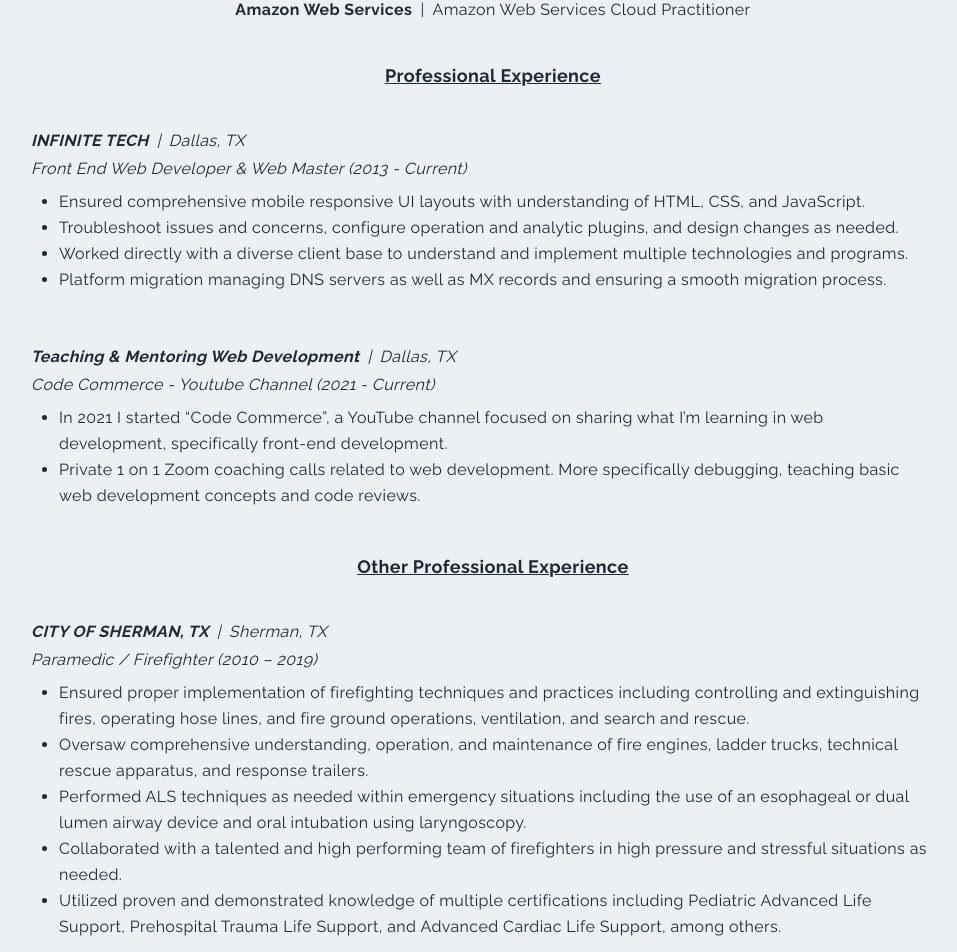
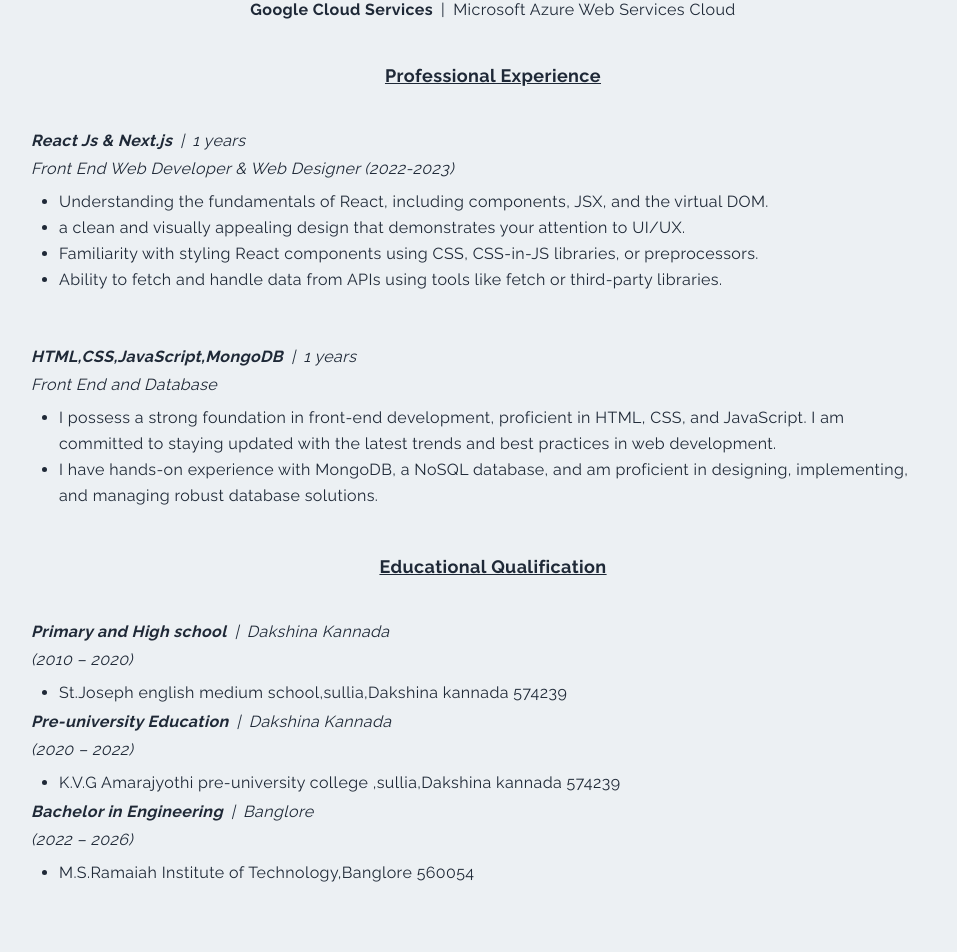
Before and after one commit to JnaneshaPS/Portfolio-mun-s, a Next.js app: page /resume in a window 1280 px wide. Shown: the part 577-1529 px from the top of the page, without its empty margins (147-1104 px from the left). After the commit the page ends 1499 px from the top, so only its background shows below. Built offline with nearby package versions, Linux system fonts and the light colour scheme.

Commit message:
third commit

```diff
--- a/components/About.jsx
+++ b/components/About.jsx
@@ -13,22 +13,29 @@ const About = () => {
           </p>
           <h2 className='py-4'>Who I Am</h2>
           <p className='py-2 text-gray-600'>
-            I specialize in building mobile responsive front-end UI applications
-            that connect with API’s and other backend technologies. I’m
-            passionate about learning new technologies and understand there is
-            more than one way to accomplish a task. Though I am most proficient
-            in building front-end applications using HTML, CSS, Javascript, and
-            React, I am a quick learner and can pick up new tech stacks as
-            needed. I believe that being a great developer is not using one
-            specific language, but choosing the best tool for the job.
+           I am highly skilled professional in the field of full-stack development,
+          showcasing a remarkable proficiency in both front-end and back-end technologies.
+          With a name that suggests a deep connection to knowledge,
+           I have proven to be a valuable asset in the ever-evolving world of web development.
+           Beginning the journey in the tech industry with a passion for creating seamless and
+           efficient digital experiences, Jnanesha has accumulated
+           a wealth of expertise in various programming languages,
+           frameworks, and tools essential for full-stack development
           </p>
           <p className='py-2 text-gray-600'>
-            I started web developement in 2013 managing multiple e-commerce
-            websites on CMS platforms such as WordPress, BigCommerce, and
-            Shopify. I have experience working directly with clients and taking
-            mock wireframes all the way to deployed applications. In my spare
-            time I run Code Commerce, a Youtube channel where I teach web
-            developement and various front-end technologies.
+
+     In 2022, I embarked on a journey into the realm of full-stack development, and since then,
+     I have honed my skills in key technologies that form the backbone of modern web applications.
+      Proficient in React.js, I have mastered the art of building dynamic and interactive user interfaces.
+     My expertise extends to Next.js, a framework that enhances React
+    development by incorporating features like server-side rendering and
+     efficient routing. In the realm of backend development, I am well-versed in MongoDB,
+     utilizing its NoSQL capabilities for flexible and scalable data storage. Complementing
+     these frontend and backend skills are my foundational knowledge in HTML and CSS,
+     enabling me to create visually appealing and well-structured web applications.
+     As I continue to evolve in the full-stack landscape, I am keen on expanding my
+     proficiency in technologies such as Node.js and Express.js to unify my development stack and exploring
+     advanced concepts like state management and testing for building robust and scalable applications..
           </p>
           <Link href='/#projects'>
             <p className='py-2 text-gray-600 underline cursor-pointer'>
--- a/components/Contact.jsx
+++ b/components/Contact.jsx
@@ -27,8 +27,8 @@ const Contact = () => {
                 />
               </div>
               <div>
-                <h2 className='py-2'>Clint Briley</h2>
-                <p>Front-End Developer</p>
+                <h2 className='py-2'>Jnanesha P S</h2>
+                <p>Full-stack Developer</p>
                 <p className='py-4'>
                   I am available for freelance or full-time positions. Contact
                   me and let&apos;s talk.
@@ -38,7 +38,7 @@ const Contact = () => {
                 <p className='uppercase pt-8'>Connect With Me</p>
                 <div className='flex items-center justify-between py-4'>
                   <a
-                    href='https://www.linkedin.com/in/clint-briley-50056920a/'
+                    href='https://www.linkedin.com/in/jnanesha-p-s-291067289/'
                     target='_blank'
                     rel='noreferrer'
                   >
@@ -47,7 +47,7 @@ const Contact = () => {
                     </div>
                   </a>
                   <a
-                    href='https://github.com/fireclint'
+                    href='https://github.com/JnaneshaPS'
                     target='_blank'
                     rel='noreferrer'
                   >
@@ -55,10 +55,15 @@ const Contact = () => {
                       <FaGithub />
                     </div>
                   </a>
-
+                  <a
+                  href='mailto:jnaneshps5@gmail.com'
+                  target='_blank'
+                  rel='noreferrer'
+                >
                   <div className='rounded-full shadow-lg shadow-gray-400 p-6 cursor-pointer hover:scale-110 ease-in duration-300'>
                     <AiOutlineMail />
                   </div>
+                  </a>
                   <Link legacyBehavior href='/resume'>
                     <a>
                       <div className='rounded-full shadow-lg shadow-gray-400 p-6 cursor-pointer hover:scale-110 ease-in duration-300'>
--- a/components/Main.jsx
+++ b/components/Main.jsx
@@ -13,16 +13,16 @@ const Main = () => {
             LET&#39;S BUILD SOMETHING TOGETHER
           </p>
           <h1 className='py-4 text-gray-700'>
-            Hi, I&#39;m <span className='text-[#5651e5]'> Clint</span>
+            Hi, I&#39;m <span className='text-[#5651e5]'>Jnanesh</span>
           </h1>
-          <h1 className='py-2 text-gray-700'>A Front-End Web Developer</h1>
+          <h1 className='py-2 text-gray-700'>A Full-stack Web Developer</h1>
           <p className='py-4 text-gray-600 sm:max-w-[70%] m-auto'>
-            I’m focused on building responsive front-end web applications
+            I’m focused on building responsive front-end web applications with
             integrating back-end technologies.
           </p>
           <div className='flex items-center justify-between max-w-[330px] m-auto py-4'>
             <a
-              href='https://www.linkedin.com/in/clint-briley-50056920a/'
+              href='https://www.linkedin.com/in/jnanesha-p-s-291067289/'
               target='_blank'
               rel='noreferrer'
             >
@@ -31,7 +31,7 @@ const Main = () => {
               </div>
             </a>
             <a
-              href='https://github.com/fireclint'
+              href='https://github.com/JnaneshaPS'
               target='_blank'
               rel='noreferrer'
             >
@@ -39,11 +39,15 @@ const Main = () => {
                 <FaGithub />
               </div>
             </a>
-            <Link href='/#contact'>
+            <a
+              href='mailto:jnaneshps5@gmail.com'
+              target='_blank'
+              rel='noreferrer'
+            >
               <div className='rounded-full shadow-lg shadow-gray-400 p-6 cursor-pointer hover:scale-110 ease-in duration-300'>
                 <AiOutlineMail />
               </div>
-            </Link>
+            </a>
             <Link href='/resume'>
               <div className='rounded-full shadow-lg shadow-gray-400 p-6 cursor-pointer hover:scale-110 ease-in duration-300'>
                 <BsFillPersonLinesFill />
--- a/pages/resume.jsx
+++ b/pages/resume.jsx
@@ -6,7 +6,7 @@ const resume = () => {
   return (
     <>
       <Head>
-        <title>Clint | Resume</title>
+        <title>Jnanesha P S | Resume</title>
         <meta
           name='description'
           content='I’m a front-end web developer specializing in building (and occasionally designing) exceptional digital experiences.'
@@ -17,17 +17,17 @@ const resume = () => {
       <div className='max-w-[940px] mx-auto p-2 pt-[120px]'>
         <h2 className='text-center'>Resume</h2>
         <div className='bg-[#d0d4d6] my-4 p-4 w-full flex justify-between items-center'>
-          <h2 className='text-center'>Clint Briley</h2>
+          <h2 className='text-center'>Jnanesha P S</h2>
           <div className='flex'>
             <a
-              href='https://www.linkedin.com/in/clint-briley-50056920a/'
+              href='https://www.linkedin.com/in/jnanesha-p-s-291067289/'
               target='_blank'
               rel='noreferrer'
             >
               <FaLinkedinIn size={20} style={{ marginRight: '1rem' }} />
             </a>
             <a
-              href='https://github.com/fireclint'
+              href='https://github.com/JnaneshaPS'
               target='_blank'
               rel='noreferrer'
             >
@@ -65,23 +65,20 @@ const resume = () => {
           <h5 className='text-center underline text-[18px] py-2'>Skills</h5>
           <p className='py-2'>
             <span className='font-bold'>Technical Skills</span>
-            <span className='px-2'>|</span>Front-End Web Developer
+            <span className='px-2'>|</span>Full-stack Web Developer
             <span className='px-2'>|</span> HTML
             <span className='px-2'>|</span>CSS
             <span className='px-2'>|</span>Javascript
             <span className='px-2'>|</span>React
             <span className='px-2'>|</span>Next JS
-            <span className='px-2'>|</span>SQL
             <span className='px-2'>|</span>NoSQL
             <span className='px-2'>|</span>Redux
             <span className='px-2'>|</span>Tailwind
-            <span className='px-2'>|</span> Firebase
             <span className='px-2'>|</span> RESTAPI
           </p>
           <p className='py-2'>
-            <span className='font-bold'>Amazon Web Services</span>
-            <span className='px-2'>|</span>Amazon Web Services Cloud
-            Practitioner
+            <span className='font-bold'>Google Cloud Services</span>
+            <span className='px-2'>|</span>Microsoft Azure Web Services Cloud
           </p>
         </div>
 
@@ -92,27 +89,23 @@ const resume = () => {
         <div className='py-6'>
           <p className='italic'>
             <span className='font-bold italic'>
-            INFINITE TECH
+            React Js & Next.js
             </span>
-            <span className='px-2'>|</span>Dallas, TX
+            <span className='px-2'>|</span>1 years
           </p>
-          <p className='py-1 italic'>Front End Web Developer & Web Master (2013 - Current)</p>
+          <p className='py-1 italic'>Front End Web Developer & Web Designer (2022-2023)</p>
           <ul className='list-disc list-outside px-7 py-1 leading-relaxed'>
             <li>
-              Ensured comprehensive mobile responsive UI layouts with
-              understanding of HTML, CSS, and JavaScript.
+            Understanding the fundamentals of React, including components, JSX, and the virtual DOM.
             </li>
             <li>
-              Troubleshoot issues and concerns, configure operation and analytic
-              plugins, and design changes as needed.
+             a clean and visually appealing design that demonstrates your attention to UI/UX.
             </li>
             <li>
-              Worked directly with a diverse client base to understand and
-              implement multiple technologies and programs.
+            Familiarity with styling React components using CSS, CSS-in-JS libraries, or preprocessors.
             </li>
             <li>
-              Platform migration managing DNS servers as well as MX records and
-              ensuring a smooth migration process.
+            Ability to fetch and handle data from APIs using tools like fetch or third-party libraries.
             </li>
           </ul>
         </div>
@@ -122,63 +115,58 @@ const resume = () => {
         <div className='py-6'>
           <p className='italic'>
             <span className='font-bold italic'>
-              Teaching & Mentoring Web Development
+              HTML,CSS,JavaScript,MongoDB
             </span>
-            <span className='px-2'>|</span>Dallas, TX
+            <span className='px-2'>|</span>1 years
           </p>
-          <p className='py-1 italic'>Code Commerce - Youtube Channel (2021 - Current)</p>
+          <p className='py-1 italic'>Front End  and Database</p>
           <ul className='list-disc list-outside px-7 py-1 leading-relaxed'>
             <li>
-              In 2021 I started “Code Commerce”, a YouTube channel focused on
-              sharing what I’m learning in web development, specifically
-              front-end development.
+            I possess a strong foundation in front-end development, proficient in HTML, CSS, and JavaScript.
+            I am committed to staying updated with the latest trends and best practices in web development.
             </li>
             <li>
-              Private 1 on 1 Zoom coaching calls related to web development.
-              More specifically debugging, teaching basic web development
-              concepts and code reviews.
+            I have hands-on experience with MongoDB, a NoSQL database,
+            and am proficient in designing, implementing, and managing robust database solutions.
             </li>
           </ul>
         </div>
 
         {/*  */}
         <h5 className='text-center underline text-[18px] py-4'>
-          Other Professional Experience
+          Educational Qualification
         </h5>
 
         {/* Experience */}
         <div className='py-6'>
           <p className='italic'>
-            <span className='font-bold'>CITY OF SHERMAN, TX</span>
-            <span className='px-2'>|</span>Sherman, TX
+            <span className='font-bold'>Primary and High school</span>
+            <span className='px-2'>|</span>Dakshina Kannada
           </p>
-          <p className='py-1 italic'>Paramedic / Firefighter (2010 – 2019)</p>
+          <p className='py-1 italic'> (2010 – 2020)</p>
           <ul className='list-disc list-outside px-7 py-1 leading-relaxed'>
             <li>
-              Ensured proper implementation of firefighting techniques and
-              practices including controlling and extinguishing fires, operating
-              hose lines, and fire ground operations, ventilation, and search
-              and rescue.
+              St.Joseph english medium school,sullia,Dakshina kannada 574239
             </li>
+            </ul>
+            <p className='italic'>
+            <span className='font-bold'>Pre-university Education</span>
+            <span className='px-2'>|</span>Dakshina Kannada
+          </p>
+          <p className='py-1 italic'> (2020 – 2022)</p>
+          <ul className='list-disc list-outside px-7 py-1 leading-relaxed'>
             <li>
-              Oversaw comprehensive understanding, operation, and maintenance of
-              fire engines, ladder trucks, technical rescue apparatus, and
-              response trailers.
+              K.V.G Amarajyothi pre-university college ,sullia,Dakshina kannada 574239
             </li>
+          </ul>
+            <p className='italic'>
+            <span className='font-bold'>Bachelor in Engineering</span>
+            <span className='px-2'>|</span>Banglore
+          </p>
+          <p className='py-1 italic'> (2022 – 2026)</p>
+          <ul className='list-disc list-outside px-7 py-1 leading-relaxed'>
             <li>
-              Performed ALS techniques as needed within emergency situations
-              including the use of an esophageal or dual lumen airway device and
-              oral intubation using laryngoscopy.
-            </li>
-            <li>
-              Collaborated with a talented and high performing team of
-              firefighters in high pressure and stressful situations as needed.
-            </li>
-            <li>
-              Utilized proven and demonstrated knowledge of multiple
-              certifications including Pediatric Advanced Life Support,
-              Prehospital Trauma Life Support, and Advanced Cardiac Life
-              Support, among others.
+            M.S.Ramaiah Institute of Technology,Banglore 560054
             </li>
           </ul>
         </div>
```
